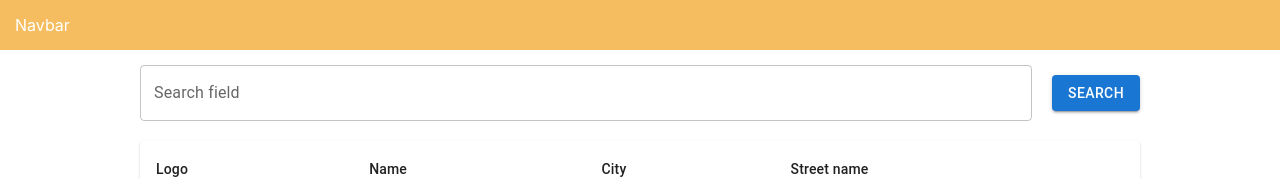
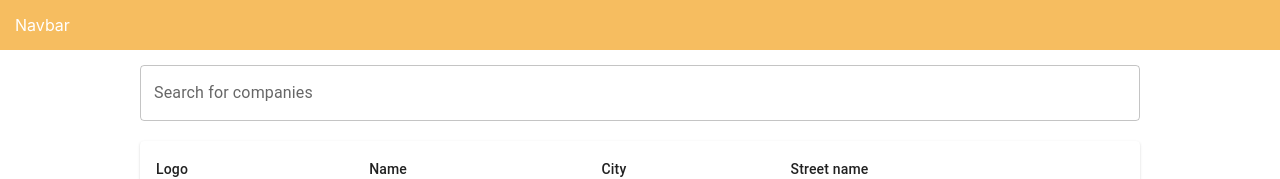
Before and after one commit to Heechan79/temp-project, a React (Create React App) app in the folder kvk-assignment/: page /companies in a window 1280 px wide. Shown: the top 179 px of the page. Built offline with nearby package versions, Linux system fonts and the light colour scheme; no server answers.

Commit message:
remoe search-filter button

```diff
--- a/kvk-assignment/src/routes/Companies.module.css
+++ b/kvk-assignment/src/routes/Companies.module.css
@@ -16,5 +16,4 @@
 
 .searchField {
   flex-grow: 1;
-  margin-right: 20px;
 }
--- a/kvk-assignment/src/routes/Companies.tsx
+++ b/kvk-assignment/src/routes/Companies.tsx
@@ -61,14 +61,13 @@ export function Companies() {
           <div className={styles.searchField}>
             <TextField
               id="outlined-search"
-              label="Search field"
+              label="Search for companies"
               type="search"
               fullWidth
               onChange={handleSearch}
               value={searchTerm}
             />
           </div>
-          <Button variant="contained">search</Button>
         </form>
 
         <div className={styles.listContainer} data-testid="companies-list">
```
